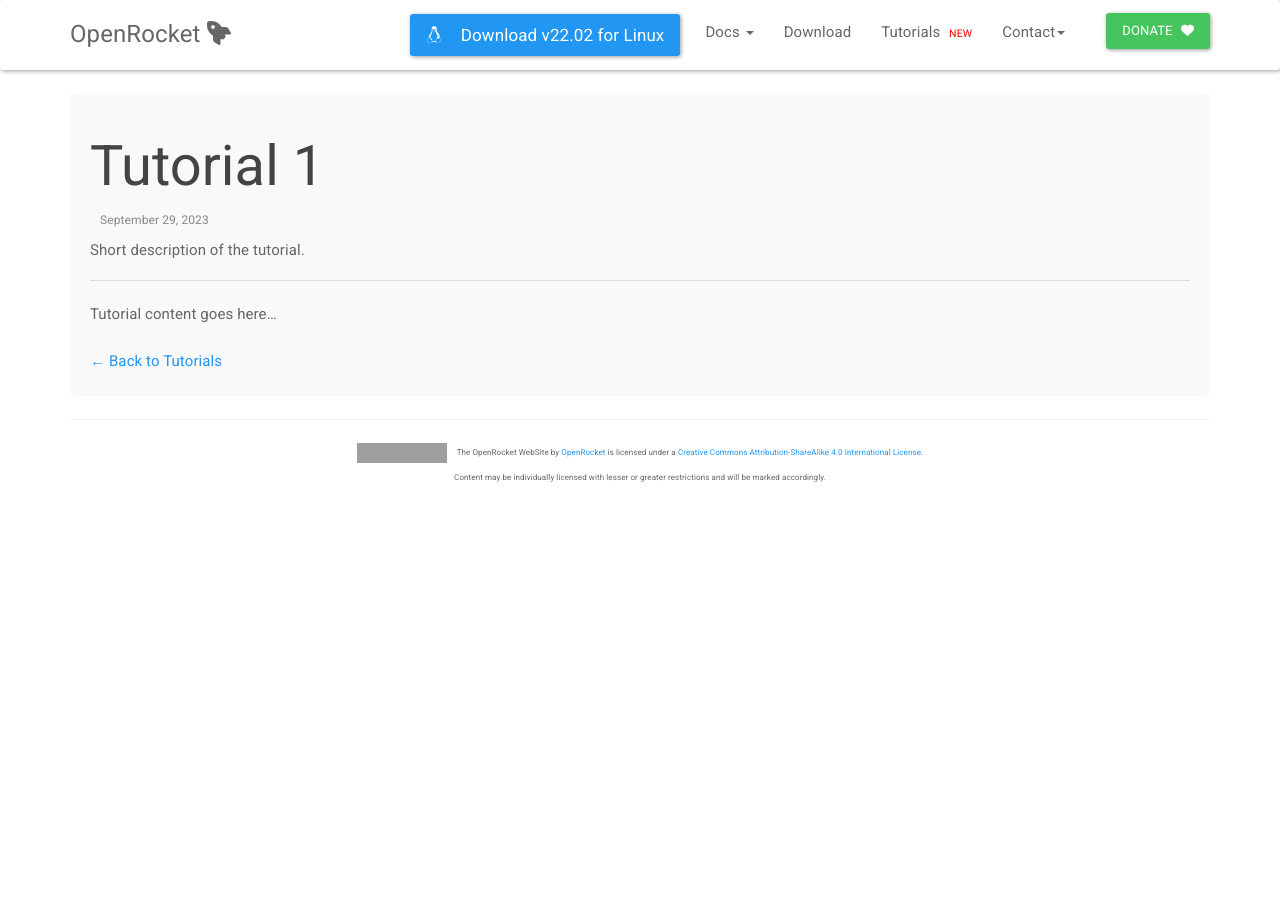
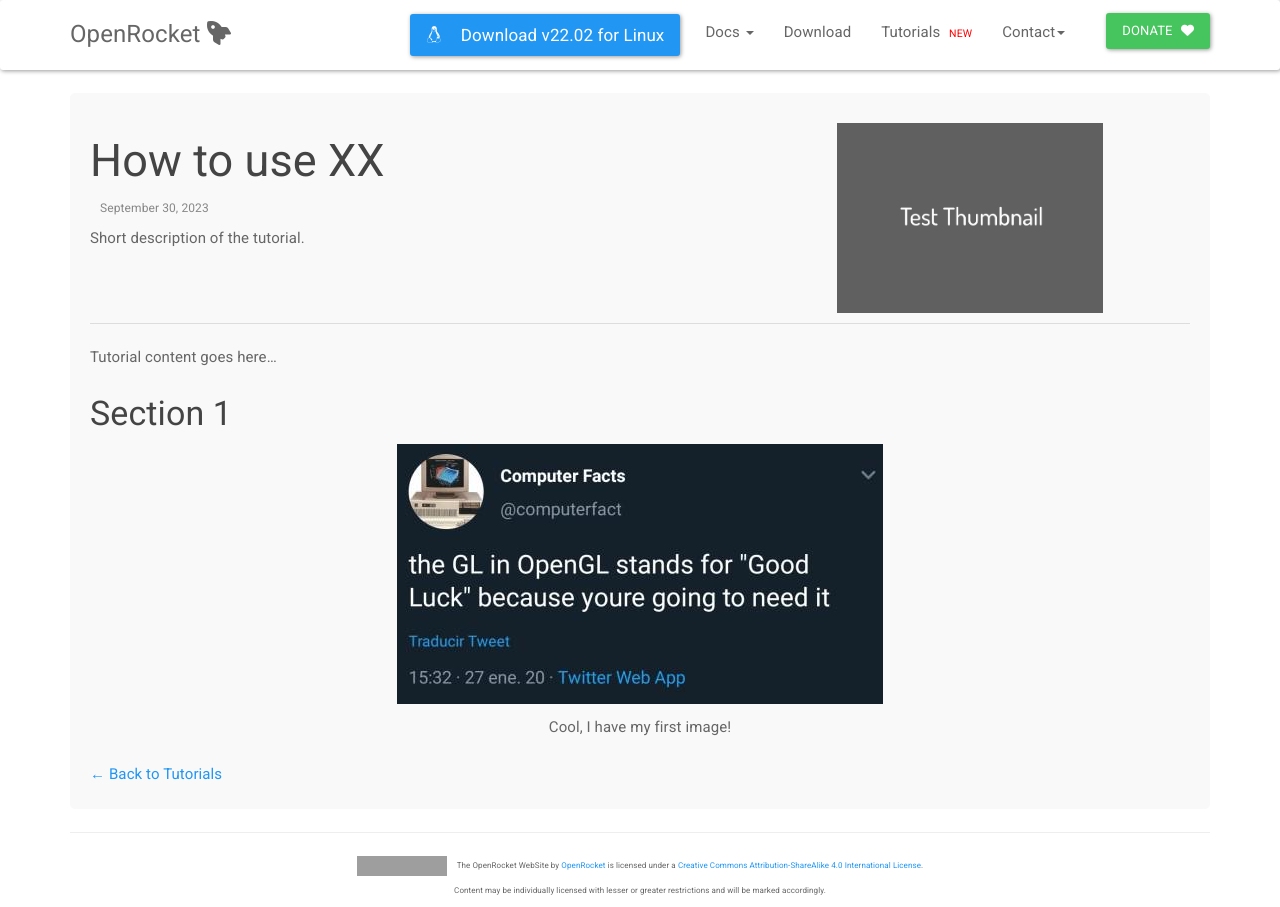
Before and after one commit to openrocket/openrocket.github.io, a Jekyll site: the page built from _tutorials/tutorial1.md, in a window 1280 px wide. Built offline with Jekyll 4.4.1, drawn with Linux system fonts in a browser that asks for light colours; nearby versions of some CDN libraries; grey boxes are pictures that could not be loaded.

Commit message:
Some more refinements

```diff
--- a/_includes/head.html
+++ b/_includes/head.html
@@ -15,6 +15,7 @@
   <link rel="stylesheet" href="/css/main.css">
   <link rel="stylesheet" href="/css/dropdown.css">
   <link rel="stylesheet" href="/css/tutorial.css">
+  <link rel="stylesheet" href="/css/enlarge_image.css">
   <link rel="stylesheet" href="/css/collapsible.css">
   <script src="/js/vendor/modernizr-2.8.3.min.js"></script>
   <!-- Icon library -->
--- a/_layouts/default.html
+++ b/_layouts/default.html
@@ -19,6 +19,7 @@
         <script src="/js/download_button.js"></script>
         <script src="/js/collapsible.js"></script>
         <script src="/js/main.js"></script>
+        <script src="/js/enlarge_image.js"></script>
         <script src="/js/confetti.js"></script>
         <script type="module" src="https://cdn.jsdelivr.net/gh/zerodevx/zero-md@2/dist/zero-md.min.js"></script>
 
--- a/_layouts/tutorial.html
+++ b/_layouts/tutorial.html
@@ -3,10 +3,18 @@
 ---
 
 <article class="tutorial-content">
-    <header>
-        <h1>{{ page.title }}</h1>
-        <span class="tutorial-date">{{ page.date | date: "%B %d, %Y" }}</span>
-        <p>{{ page.description }}</p>
+    <header class="tutorial-header">
+        <div class="header-info">
+            <h2>{{ page.title }}</h2>
+            <span class="tutorial-date">{{ page.date | date: "%B %d, %Y" }}</span>
+            <p>{{ page.description }}</p>
+        </div>
+
+        {% if page.thumbnail %}
+        <div class="header-thumbnail">
+            <img src="{{ page.thumbnail }}" alt="{{ page.title }} Thumbnail">
+        </div>
+        {% endif %}
     </header>
 
     <section>
@@ -28,9 +36,30 @@
         border-radius: 5px;
     }
 
-    .tutorial-content header {
+    .tutorial-header {
+        display: flex;
+        justify-content: space-between;
+        align-items: flex-start;
         border-bottom: 1px solid #ddd;
         margin-bottom: 20px;
+    }
+
+    .header-info {
+        flex-basis: 60%;
+    }
+
+    .header-thumbnail {
+        flex-basis: 40%;
+        display: flex;
+        justify-content: center;
+        align-items: center;
+        flex-direction: column;
+    }
+
+    .header-thumbnail img {
+        max-width: 65%; /* Ensuring thumbnail doesn't overflow its container */
+        height: auto;
+        padding: 10px;
     }
 
     .tutorial-content footer {
--- a/_tutorials/tutorial1.md
+++ b/_tutorials/tutorial1.md
@@ -1,10 +1,22 @@
 ---
 layout: tutorial
-title: "Tutorial 1"
+title: How to use XX
 id: tutorial1
 thumbnail: /img/tutorials/thumbnails/tn_dummy.png
 description: Short description of the tutorial.
-date: 2023-09-29
+date: 2023-09-30
 ---
 
 Tutorial content goes here...
+
+### Section 1
+
+<figure class="enlargeable-image">
+  <img src="/img/tutorials/tutorial1/cool_image.jpg" alt="<Interesting alt>" onclick="enlargeImage(this)">
+  <figcaption>Cool, I have my first image!</figcaption>
+</figure>
+
+<!-- This will be our modal (only add one per page) -->
+<div id="imageModal" class="modal" onclick="closeModal()">
+  <img id="modalImage">
+</div>
--- /dev/null
+++ b/css/enlarge_image.css
@@ -0,0 +1,34 @@
+figure.enlargeable-image {
+    text-align: center;
+    cursor: pointer;
+}
+
+figure.enlargeable-image img {
+    max-width: 100%;
+    height: auto;
+}
+
+figure.enlargeable-image figcaption {
+    margin-top: 10px;
+}
+
+.modal {
+    display: none;
+    position: fixed;
+    top: 0;
+    left: 0;
+    width: 100%;
+    height: 100%;
+    background-color: rgba(0, 0, 0, 0.7);
+    z-index: 1000;
+    cursor: pointer;
+}
+
+.modal img {
+    max-width: 80%;
+    max-height: 80%;
+    position: absolute;
+    top: 50%;
+    left: 50%;
+    transform: translate(-50%, -50%);
+}
--- /dev/null
+++ b/js/enlarge_image.js
@@ -0,0 +1,11 @@
+function enlargeImage(imageElement) {
+    const modal = document.getElementById('imageModal');
+    const modalImage = document.getElementById('modalImage');
+    modalImage.src = imageElement.src;
+    modal.style.display = 'block';
+}
+
+function closeModal() {
+    const modal = document.getElementById('imageModal');
+    modal.style.display = 'none';
+}
```
Also changed, not shown: _tutorials/tutorial4.md (+1 -1 lines), tutorials_main.md (+1 -1 lines), img/tutorials/tutorial1/cool_image.jpg (added).
